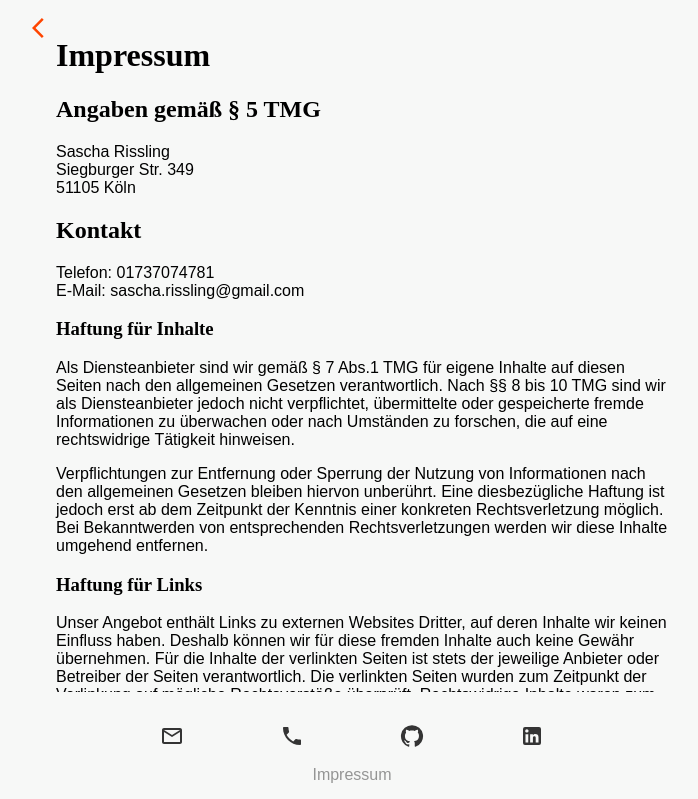
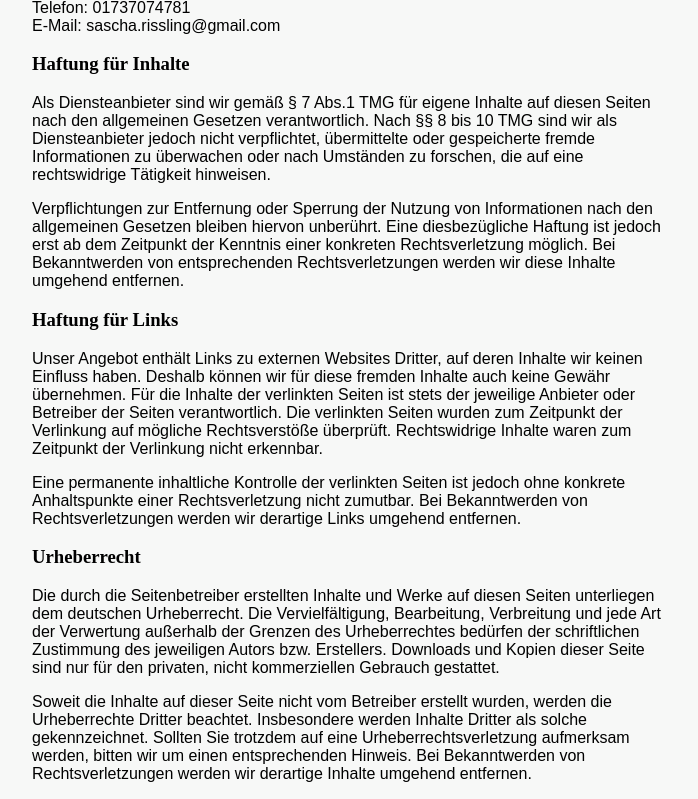
Before and after one commit to sascharissling/website, a React (Create React App) app: page /impressum in a window 1280 px wide. Shown: the top 799 px of the page, without its empty margins (288-986 px from the left). Built offline with nearby package versions, Linux system fonts and the light colour scheme.

Commit message:
simplify

```diff
--- a/src/App.tsx
+++ b/src/App.tsx
@@ -1,6 +1,5 @@
 import { ThemeProvider } from "@emotion/react";
 import styled from "@emotion/styled";
-import React from 'react';
 import { Route, Routes } from "react-router-dom";
 import GlobalStyles from "./GlobalStyles";
 import Footer from "./components/Footer";
@@ -13,26 +12,25 @@
   return (
     <ThemeProvider theme={theme}>
       <GlobalStyles />
-      <AppContainer>
+      <Wrapper>
         <Routes>
           <Route path="/" element={<PageMain />} />
           <Route path="/impressum" element={<Impressum />} />
         </Routes>
         <Footer />
         <Legal />
-      </AppContainer>
+      </Wrapper>
     </ThemeProvider>
   );
 };
 
 export default App;
 
-const AppContainer = styled.div`
-  width: 100vw;
+const Wrapper = styled.div`
+  display: grid;
+  grid-template-rows: min-content 100px 100px;
+  gap: 1rem;
   height: 100vh;
-  display: flex;
-  flex-flow: column nowrap;
-  align-items: center;
+  justify-items: center;
   align-content: center;
-  justify-content: center;
 `;
--- a/src/components/Footer.tsx
+++ b/src/components/Footer.tsx
@@ -32,13 +32,12 @@
 export default Footer;
 
 const FooterBar = styled.footer`
-  width: 30vw;
-
-  margin: 1rem 0 3rem 0;
+  width: 100%;
+  max-width: 30vw;
 
   display: flex;
   flex-flow: row nowrap;
-  justify-content: space-between;
+  justify-content: space-around;
   align-items: center;
 
   background: ${(props) => props.theme.background};
--- a/src/components/Legal.tsx
+++ b/src/components/Legal.tsx
@@ -1,5 +1,4 @@
 import styled from "@emotion/styled";
-import React from "react";
 import { Link } from "react-router-dom";
 
 export const Legal = () => {
@@ -13,10 +12,6 @@
 export default Legal;
 
 const LegalBar = styled.div`
-  @media (min-width: 600px) {
-    position: absolute;
-    bottom: 1rem;
-  }
   display: flex;
   justify-content: center;
   align-items: center;
--- a/src/components/Meta.tsx
+++ b/src/components/Meta.tsx
@@ -1,10 +1,8 @@
 import { Helmet } from "react-helmet";
-import sascha from "../assets/sascha.jpg";
 
 const Meta = () => {
   return (
     <Helmet>
-      <meta property="og:image" content={sascha} />
       <meta property="og:url" content="https://rissling.dev" />
     </Helmet>
   );
--- a/src/components/PageMain.tsx
+++ b/src/components/PageMain.tsx
@@ -1,30 +1,14 @@
 import styled from "@emotion/styled";
-import { useState } from "react";
-import sascha from "../assets/sascha.jpg";
 import Meta from "./Meta";
 
 export const PageMain = () => {
-  const [saschaIsShown, setSaschaIsShown] = useState(false);
-
   return (
     <PageIdentity>
       <Meta />
-      {saschaIsShown && <ProfilePicture src={sascha} alt="Sascha Rissling" />}
       <Headline>
-        Hello, I am{" "}
-        <span
-          onMouseEnter={() => setSaschaIsShown(true)}
-          onMouseLeave={() => setSaschaIsShown(false)}
-        >
-          Sascha
-        </span>{" "}
-        Rissling.
+        Hello, I am <span>Sascha</span> Rissling.
       </Headline>
       <Job>Frontend Developer</Job>
-      <PillContainer>
-        <Pill>React.js</Pill>
-        <Pill>Typescript</Pill>
-      </PillContainer>
     </PageIdentity>
   );
 };
@@ -39,6 +23,7 @@
   justify-content: center;
   text-align: center;
   margin: 1rem;
+  height: 20rem;
 `;
 
 const Headline = styled.h1`
@@ -48,38 +33,9 @@
 
   span {
     color: ${(props) => props.theme.primary};
-    cursor: wait;
-    &:hover {
-      color: ${(props) => props.theme.secondary};
-    }
   }
-`;
-
-const ProfilePicture = styled.img`
-  height: 30vh;
-  top: 2rem;
-  position: absolute;
-  border-radius: 1rem 0 1rem 0;
-  box-shadow: 0.25rem 0.25rem 0 ${(props) => props.theme.primary};
 `;
 
 const Job = styled.span`
   color: ${(props) => props.theme.primary};
 `;
-
-const Pill = styled.span`
-  background: lightgray;
-  border-radius: 0.25rem;
-  min-width: 3rem;
-  font-size: 0.75rem;
-  padding: 0.25rem;
-  color: ${(props) => props.theme.secondary};
-`;
-
-const PillContainer = styled.div`
-  width: 40vw;
-  margin-top: 2rem;
-  display: flex;
-  gap: 1rem;
-  justify-content: center;
-`;
--- a/src/icons/GoBackIcon.tsx
+++ /dev/null
@@ -1,18 +0,0 @@
-import styled from "@emotion/styled";
-import ArrowBackIosIcon from "@mui/icons-material/ArrowBackIos";
-import React from "react";
-import { Link } from "react-router-dom";
-
-export const GoBackIcon = () => {
-  return (
-    <Link to="/">
-      <BackArrow />
-    </Link>
-  );
-};
-
-export default GoBackIcon;
-
-const BackArrow = styled(ArrowBackIosIcon)`
-  color: ${(props) => props.theme.primary};
-`;
--- a/src/pages/Impressum.tsx
+++ b/src/pages/Impressum.tsx
@@ -1,12 +1,8 @@
 import styled from "@emotion/styled";
-import React from "react";
-import GoBackIcon from "../icons/GoBackIcon";
 
 export const Impressum = () => {
   return (
     <Container>
-      <GoBackIcon />
-      <div>
       <h1>Impressum</h1>
       <h2>Angaben gem&auml;&szlig; &sect; 5 TMG</h2>
       <p>
@@ -25,8 +21,8 @@
       <h3>Haftung f&uuml;r Inhalte</h3>{" "}
       <p>
         Als Diensteanbieter sind wir gem&auml;&szlig; &sect; 7 Abs.1 TMG
-          f&uuml;r eigene Inhalte auf diesen Seiten nach den allgemeinen
-          Gesetzen verantwortlich. Nach &sect;&sect; 8 bis 10 TMG sind wir als
+        f&uuml;r eigene Inhalte auf diesen Seiten nach den allgemeinen Gesetzen
+        verantwortlich. Nach &sect;&sect; 8 bis 10 TMG sind wir als
         Diensteanbieter jedoch nicht verpflichtet, &uuml;bermittelte oder
         gespeicherte fremde Informationen zu &uuml;berwachen oder nach
         Umst&auml;nden zu forschen, die auf eine rechtswidrige T&auml;tigkeit
@@ -35,61 +31,58 @@
       <p>
         Verpflichtungen zur Entfernung oder Sperrung der Nutzung von
         Informationen nach den allgemeinen Gesetzen bleiben hiervon
-          unber&uuml;hrt. Eine diesbez&uuml;gliche Haftung ist jedoch erst ab
-          dem Zeitpunkt der Kenntnis einer konkreten Rechtsverletzung
-          m&ouml;glich. Bei Bekanntwerden von entsprechenden Rechtsverletzungen
-          werden wir diese Inhalte umgehend entfernen.
+        unber&uuml;hrt. Eine diesbez&uuml;gliche Haftung ist jedoch erst ab dem
+        Zeitpunkt der Kenntnis einer konkreten Rechtsverletzung m&ouml;glich.
+        Bei Bekanntwerden von entsprechenden Rechtsverletzungen werden wir diese
+        Inhalte umgehend entfernen.
       </p>{" "}
       <h3>Haftung f&uuml;r Links</h3>{" "}
       <p>
-          Unser Angebot enth&auml;lt Links zu externen Websites Dritter, auf
-          deren Inhalte wir keinen Einfluss haben. Deshalb k&ouml;nnen wir
-          f&uuml;r diese fremden Inhalte auch keine Gew&auml;hr &uuml;bernehmen.
-          F&uuml;r die Inhalte der verlinkten Seiten ist stets der jeweilige
-          Anbieter oder Betreiber der Seiten verantwortlich. Die verlinkten
-          Seiten wurden zum Zeitpunkt der Verlinkung auf m&ouml;gliche
-          Rechtsverst&ouml;&szlig;e &uuml;berpr&uuml;ft. Rechtswidrige Inhalte
-          waren zum Zeitpunkt der Verlinkung nicht erkennbar.
+        Unser Angebot enth&auml;lt Links zu externen Websites Dritter, auf deren
+        Inhalte wir keinen Einfluss haben. Deshalb k&ouml;nnen wir f&uuml;r
+        diese fremden Inhalte auch keine Gew&auml;hr &uuml;bernehmen. F&uuml;r
+        die Inhalte der verlinkten Seiten ist stets der jeweilige Anbieter oder
+        Betreiber der Seiten verantwortlich. Die verlinkten Seiten wurden zum
+        Zeitpunkt der Verlinkung auf m&ouml;gliche Rechtsverst&ouml;&szlig;e
+        &uuml;berpr&uuml;ft. Rechtswidrige Inhalte waren zum Zeitpunkt der
+        Verlinkung nicht erkennbar.
       </p>{" "}
       <p>
         Eine permanente inhaltliche Kontrolle der verlinkten Seiten ist jedoch
         ohne konkrete Anhaltspunkte einer Rechtsverletzung nicht zumutbar. Bei
-          Bekanntwerden von Rechtsverletzungen werden wir derartige Links
-          umgehend entfernen.
+        Bekanntwerden von Rechtsverletzungen werden wir derartige Links umgehend
+        entfernen.
       </p>{" "}
       <h3>Urheberrecht</h3>{" "}
       <p>
         Die durch die Seitenbetreiber erstellten Inhalte und Werke auf diesen
         Seiten unterliegen dem deutschen Urheberrecht. Die
         Vervielf&auml;ltigung, Bearbeitung, Verbreitung und jede Art der
-          Verwertung au&szlig;erhalb der Grenzen des Urheberrechtes
-          bed&uuml;rfen der schriftlichen Zustimmung des jeweiligen Autors bzw.
-          Erstellers. Downloads und Kopien dieser Seite sind nur f&uuml;r den
-          privaten, nicht kommerziellen Gebrauch gestattet.
+        Verwertung au&szlig;erhalb der Grenzen des Urheberrechtes bed&uuml;rfen
+        der schriftlichen Zustimmung des jeweiligen Autors bzw. Erstellers.
+        Downloads und Kopien dieser Seite sind nur f&uuml;r den privaten, nicht
+        kommerziellen Gebrauch gestattet.
       </p>{" "}
       <p>
-          Soweit die Inhalte auf dieser Seite nicht vom Betreiber erstellt
-          wurden, werden die Urheberrechte Dritter beachtet. Insbesondere werden
-          Inhalte Dritter als solche gekennzeichnet. Sollten Sie trotzdem auf
-          eine Urheberrechtsverletzung aufmerksam werden, bitten wir um einen
-          entsprechenden Hinweis. Bei Bekanntwerden von Rechtsverletzungen
-          werden wir derartige Inhalte umgehend entfernen.
+        Soweit die Inhalte auf dieser Seite nicht vom Betreiber erstellt wurden,
+        werden die Urheberrechte Dritter beachtet. Insbesondere werden Inhalte
+        Dritter als solche gekennzeichnet. Sollten Sie trotzdem auf eine
+        Urheberrechtsverletzung aufmerksam werden, bitten wir um einen
+        entsprechenden Hinweis. Bei Bekanntwerden von Rechtsverletzungen werden
+        wir derartige Inhalte umgehend entfernen.
       </p>
       <p>
-          Quelle:{" "}
-          <a href="https://www.e-recht24.de">https://www.e-recht24.de</a>
+        Quelle: <a href="https://www.e-recht24.de">https://www.e-recht24.de</a>
       </p>
-      </div>
     </Container>
   );
-}
+};
 
 export default Impressum;
 
 const Container = styled.div`
-  overflow: auto;
-  width: 80%;
   max-width: 40rem;
-  margin: 1rem;
-  display: flex;
+  overflow-y: auto;
+  height: 100%;
+  margin-top: 1rem;
 `;
```
Also changed, not shown: src/assets/sascha.jpg (deleted). Lines whose indentation alone changed are shown as unchanged.
